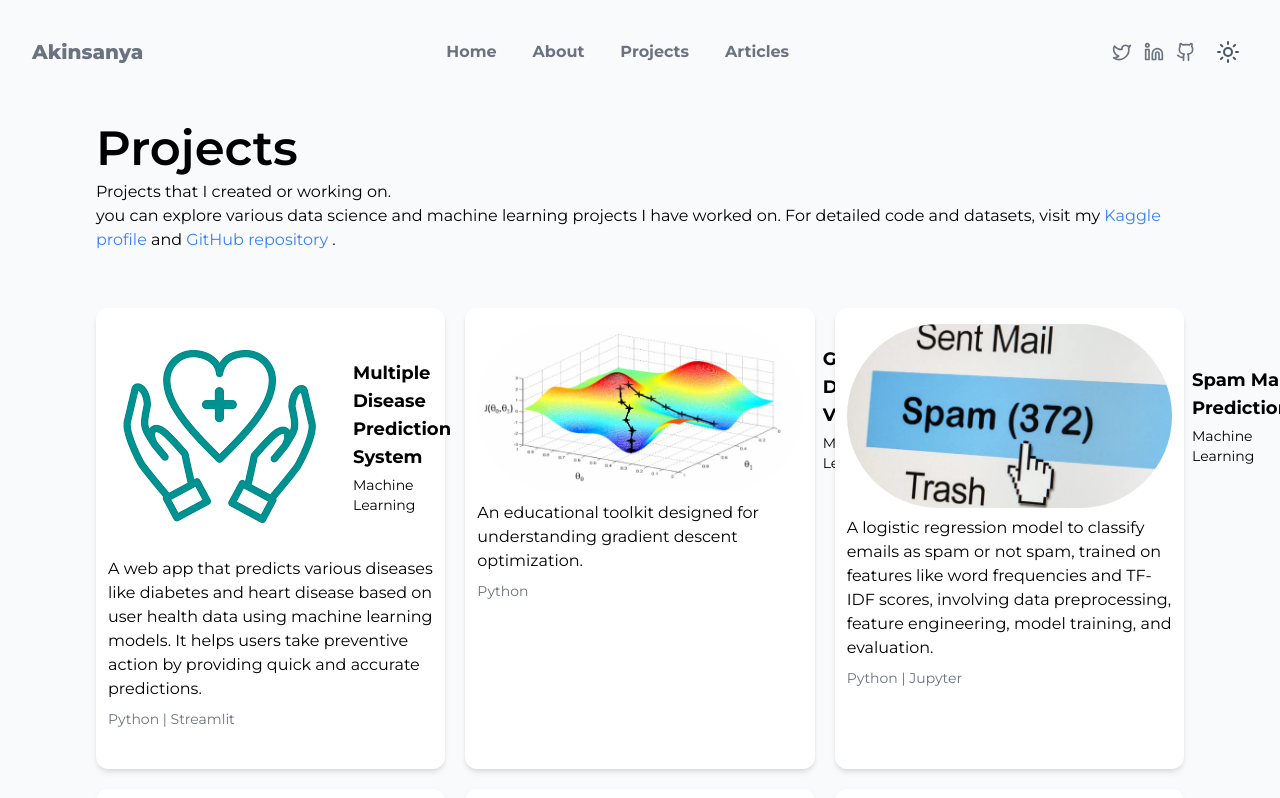
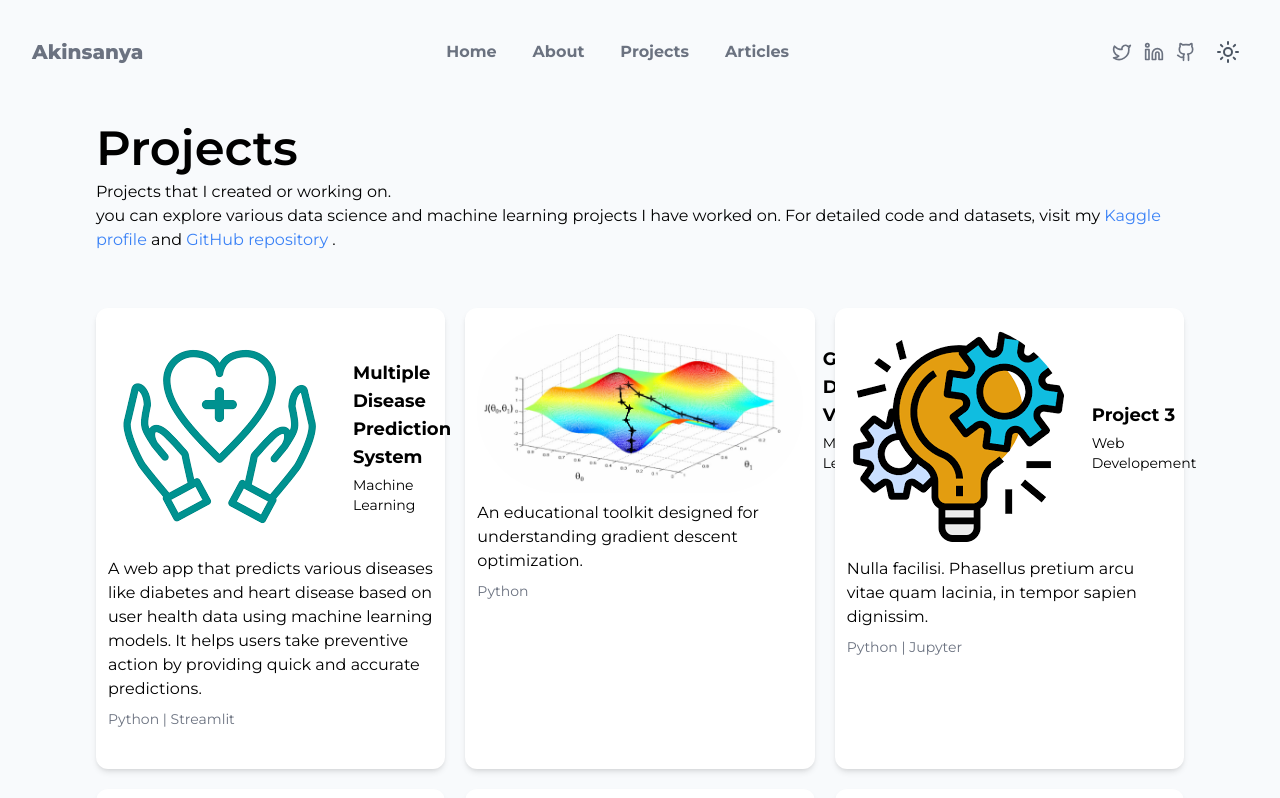
Before and after one commit to kiojoel/akinsanya, a Next.js app: page /projects in a window 1280 px wide. Shown: the top 798 px of the page. Built offline with nearby package versions, Linux system fonts and the light colour scheme.

Commit message:
update project

```diff
--- a/app/projects/page.tsx
+++ b/app/projects/page.tsx
@@ -17,17 +17,16 @@ const projects = [
     description:
       "An educational toolkit designed for understanding gradient descent optimization.",
     techStacks: "Python",
-    link: "https://github.com/kiojoel/gradient-descent-variants",
+    link: "https://gradient-descent-variants.streamlit.app/",
     src: "/gradient.png",
   },
   {
-    projectName: "Spam Mail Prediction",
-    projectType: "Machine Learning",
+    projectName: "Project 3",
+    projectType: "Web Developement",
     description:
-      "A logistic regression model to classify emails as spam or not spam, trained on features like word frequencies and TF-IDF scores, involving data preprocessing, feature engineering, model training, and evaluation.",
+      "Nulla facilisi. Phasellus pretium arcu vitae quam lacinia, in tempor sapien dignissim.",
     techStacks: "Python | Jupyter",
-    link: "https://github.com/kiojoel/Spam-Mail-Prediction-Logistic-Regression/blob/main/Spam_Mail_Prediction.ipynb",
-    src: "/spam_project.webp",
+    link: "https://example.com/project4",
   },
   {
     projectName: "Project 4",
```
